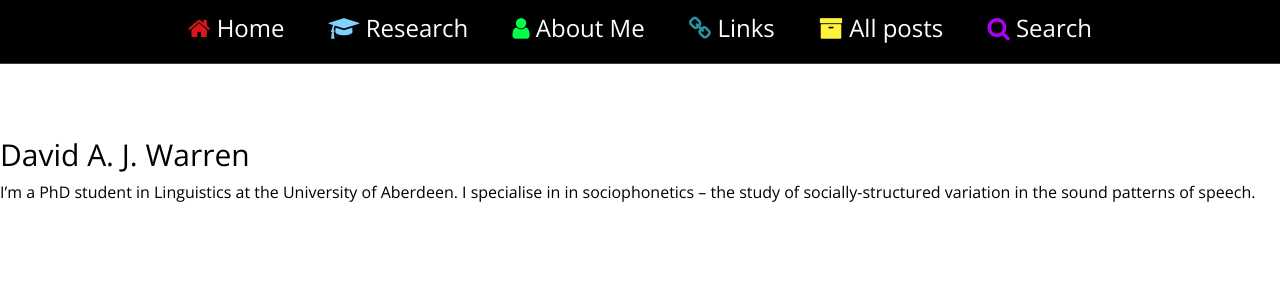
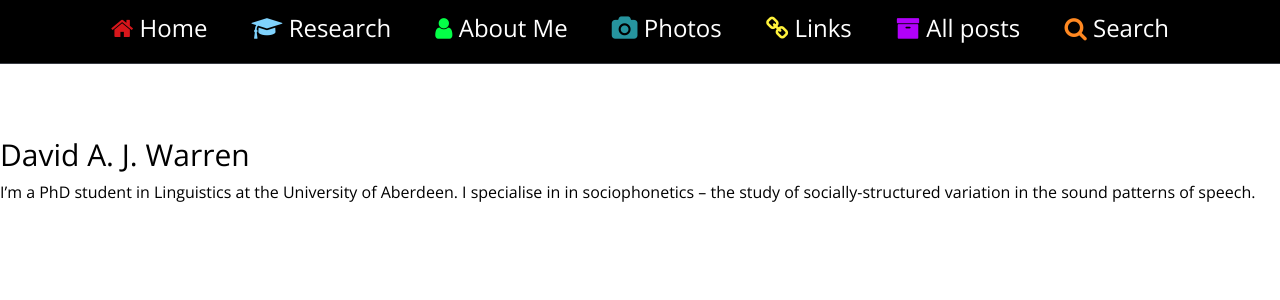
Before and after one commit to dajwarren/dajwarren.github.io, a Jekyll site: the page built from about.md, in a window 1280 px wide. Shown: the top 300 px of the page. Built offline with Jekyll 4.4.1, drawn with Linux system fonts in a browser that asks for light colours; nearby versions of some CDN libraries.

Commit message:
Added title image

```diff
--- a/_config.yml
+++ b/_config.yml
@@ -14,7 +14,7 @@
 # You can create any custom variable you would like, and they will be accessible
 # in the templates via {{ site.myvariable }}.
 title: This is site
-title_image: favicons/android-chrome-144x144.png
+title_image: assets/images/title_image.png
 title_description: The website and blog of a PhD candidate in linguistics. A combination of research, linguistics in general, tech and occasional interesting thoughts and projects.
 baseurl: "" # the subpath of your site, e.g. /blog
 url: "http://example.com" # the base hostname & protocol for your site
@@ -28,6 +28,9 @@ urls:
     - text: About Me
       url: /about
       icon: fa-user
+    - text: Photos
+      url: /2017/05/10/photos-test.html
+      icon: fa-camera
     - text: Links
       url: /resources
       icon: fa-link
@@ -37,6 +40,7 @@ urls:
     - text: Search
       url: /search
       icon: fa-search
+
 
 social:
     - icon: fa-envelope
```
